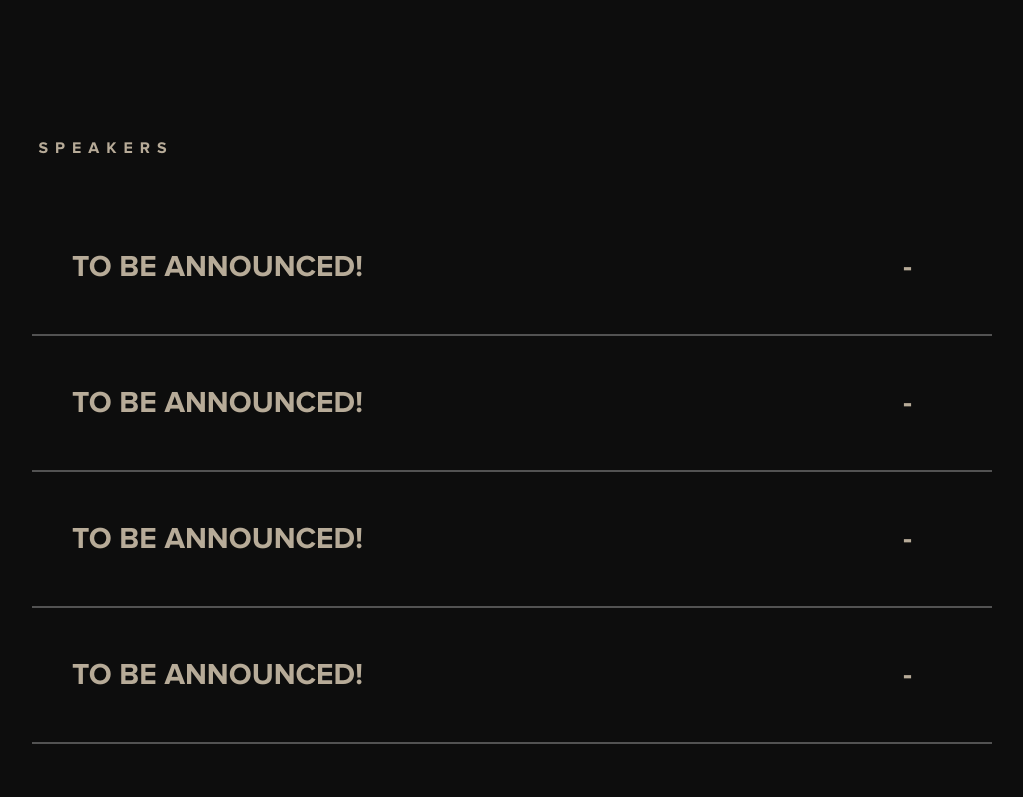
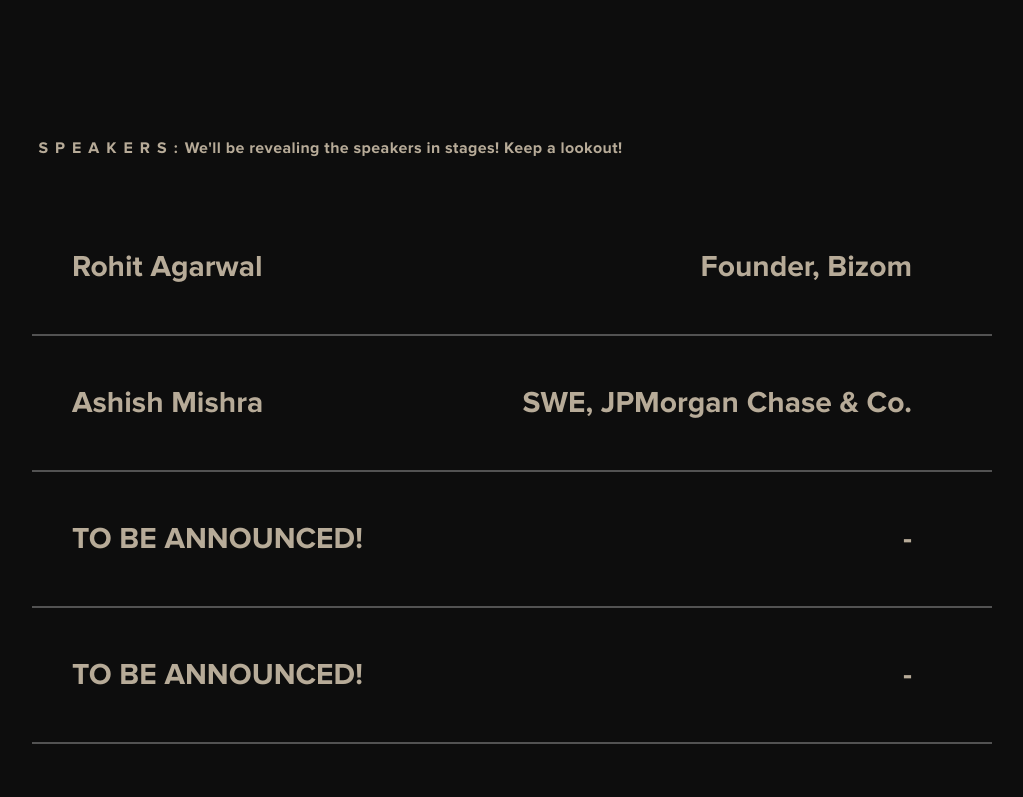
Before and after one commit to CodeChefVIT/techtalks23-landing, a Next.js app in the folder techtalks24-landing/: page /landing in a window 1280 px wide. Shown: the part 1600-2397 px from the top of the page, without its empty margins (128-1151 px from the left). Built offline with nearby package versions, Linux system fonts and the light colour scheme.

Commit message:
update: speakers

```diff
--- a/techtalks24-landing/src/components/Timeline.js
+++ b/techtalks24-landing/src/components/Timeline.js
@@ -1,29 +1,39 @@
 import { color, motion, easeInOut } from "framer-motion";
+import { useState } from "react";
 
 const Timeline = () => {
   const events = [
-    { time: "TO BE ANNOUNCED!", event: "-" },
-    { time: "TO BE ANNOUNCED!", event: "-" },
+    { time: "Rohit Agarwal", event: "Founder,  Bizom" },
+    { time: "Ashish Mishra", event: "SWE, JPMorgan Chase & Co." },
     { time: "TO BE ANNOUNCED!", event: "-" },
     { time: "TO BE ANNOUNCED!", event: "-" },
     { time: "TO BE ANNOUNCED!", event: "-" },
   ];
   // console.log(100 / events.length);
+  const [isHovered, setIsHovered] = useState(false);
+  const handleHover = () => {
+    setIsHovered(!isHovered);
+  };
   return (
     <div className="h-[100vh] w-[100vw] relative" id="speakers">
       <div
         id="proxima"
         className="text-[16px] md:text-[12px] font-normal tracking-[7px] mx-[13%] md:mx-[10%] text-grey pt-2"
       >
-        SPEAKERS
+        SPEAKERS:
+        <span className="font-light tracking-wide">
+          We'll be revealing the speakers in stages! Keep a lookout!
+        </span>
       </div>
       <div id="proximaBold" className="flex flex-col h-[85%] mt-10">
         {events.map((e, index) => {
           return (
             <motion.div
+              onMouseEnter={handleHover}
+              onMouseLeave={handleHover}
               key={index}
               // className={`flex ml-40 h-[20%]`}
-              className={`flex justify-between mx-auto sm:ml-2 sm:gap-[20vw] xs:text-xl h-[${
+              className={` flex justify-between mx-auto sm:ml-2 sm:gap-[20vw] xs:text-xl h-[${
                 100 / events.length
               }%] border-b-[2px] border-neutral-600 w-[75%] md:w-full gap-44 text-grey text-3xl font-semibold z-20 px-10`}
               whileHover={{
```
